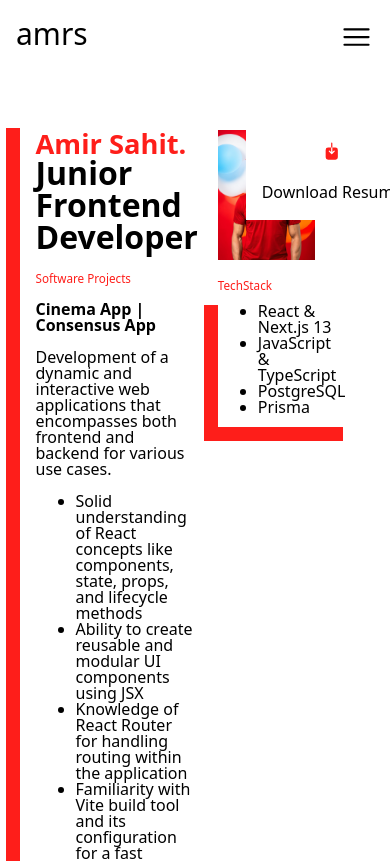
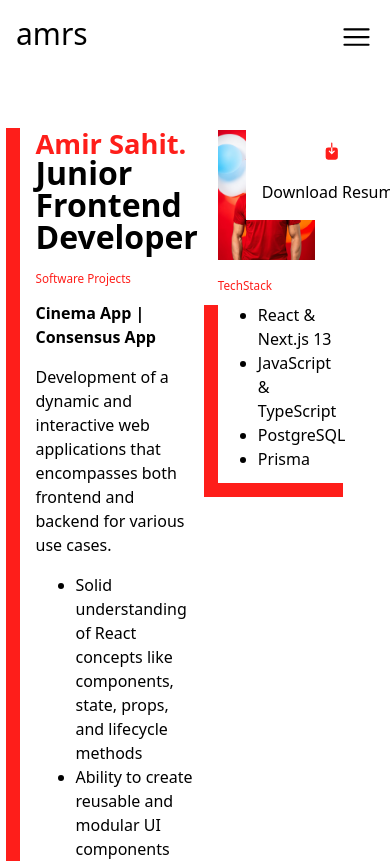
Before and after one commit to amirSahit/amirs-factory, a React (Vite) app: page /resume in a window 390 px wide. Shown: the top 861 px of the page. Built offline with nearby package versions, Linux system fonts and the light colour scheme.

Commit message:
added translation for my work

```diff
--- a/src/components/work/Work.tsx
+++ b/src/components/work/Work.tsx
@@ -13,7 +13,7 @@ function Work() {
         <section className="flex flex-col items-center gap-5 p-5">
           <ProjectCard
             title="ASJ-Sheet Metal Fabrication"
-            description="Freelance Work. ASJ is a small comapny located in the US. I was hired to build their website to represent them online. I kept the design simple and clean to reflect the company's values."
+            description={t("DescriptionASJ")}
             img="static/images/screencapture-asjsheetmetalfabrication-2023-08-10-13_07_13.png"
             github="https://github.com/amirSahit/asj-factory"
             link="https://asjsheetmetalfabrication.com/"
@@ -21,7 +21,7 @@ function Work() {
           <ProjectCard
             title="amrs"
             img="static/images/screencapture-localhost-5173-2023-08-10-13_48_37.png"
-            description="Personal Website. I built this website to showcase my work and projects. I used React and TailwindCSS to build this website. I also used i18n to make it multilingual."
+            description={t("DescriptionAMRS")}
             github="https://github.com/amirSahit/amirs-factory"
             link="https://amrs-factory.vercel.app/"
             reversed
--- a/src/i18n.ts
+++ b/src/i18n.ts
@@ -29,6 +29,10 @@ i18next
           /* Work */
           WorkSubtitle1: "My Projects",
           WorkSubtitle2: "Group Projects",
+          DescriptionASJ:
+            "Freelance Work. ASJ is a small comapny located in the US. I was hired to build their website to represent them online. I kept the design simple and clean to reflect the company's values.",
+          DescriptionAMRS:
+            "Personal Website. I built this website to showcase my work and projects. I used React and TailwindCSS to build this website. I also used i18n to make it multilingual.",
           /* Resume */
           ResumeSubtitle1: "Software Projects",
           ResumeSubtitle2: "Education",
@@ -99,9 +103,14 @@ i18next
           FooterForYou: "Für dich.",
           MyWork: "Meine Projekte",
           MyResume: "Mein Resumé",
+          SeeMore: "Mehr...",
           /* Work */
           WorkSubtitle1: "Meine Projekte",
           WorkSubtitle2: "Gruppenprojekte",
+          DescriptionASJ:
+            "Freiberufliche Arbeit. ASJ ist ein kleines Unternehmen mit Sitz in den USA. Ich wurde engagiert, um ihre Website aufzubauen und sie online zu repräsentieren. Ich habe das Design einfach und sauber gehalten, um die Werte des Unternehmens widerzuspiegeln.",
+          DescriptionAMRS:
+            "Persönliche Webseite. Ich nutze diese Website, um meine Arbeiten und Projekte zu präsentieren. Ich habe React und TailwindCSS verwendet, um diese Webseite zu erstellen. Ich nutze i18n, um sie mehrsprachig zu gestalten.",
           /* Resume */
           ResumeSubtitle1: "Software Projekte",
           ResumeSubtitle2: "Bildung",
--- a/src/index.css
+++ b/src/index.css
@@ -49,17 +49,17 @@
 
 .normalText-Bold {
   color: #000000;
-  font-size: clamp(1rem, 2vw, 3rem);
+  font-size: clamp(1rem, 2vw, 2.5rem);
   font-style: normal;
   font-weight: 700;
-  line-height: clamp(1rem, 2vw, 3rem); /* 110% */
+  line-height: clamp(1.5rem, 2vw, 2.5rem); /* 110% */
 }
 
 .normalText {
-  font-size: clamp(1rem, 2vw, 3rem);
+  font-size: clamp(1rem, 2vw, 2.5rem);
   font-style: normal;
   font-weight: 400;
-  line-height: clamp(1rem, 2vw, 3rem); /* 110% */
+  line-height: clamp(1.5rem, 2vw, 3rem); /* 110% */
 }
 
 .smallText {
```
